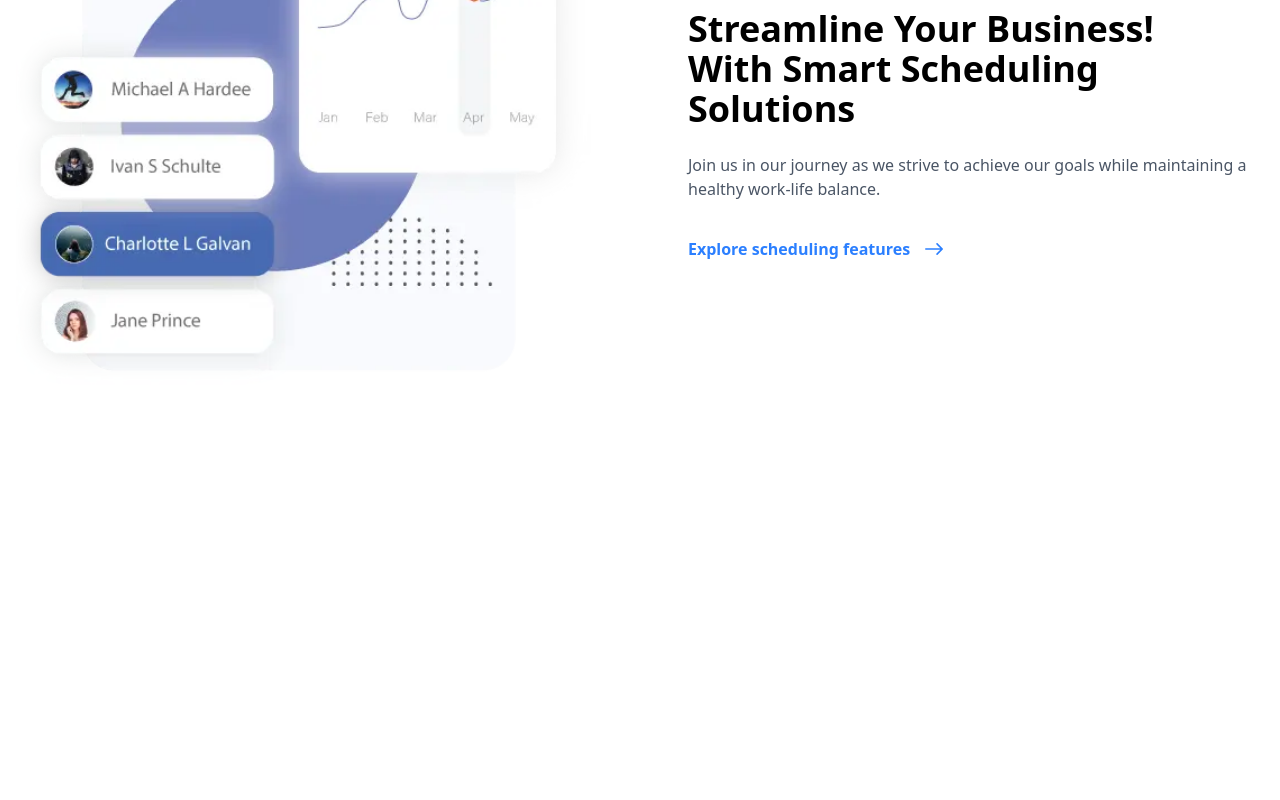
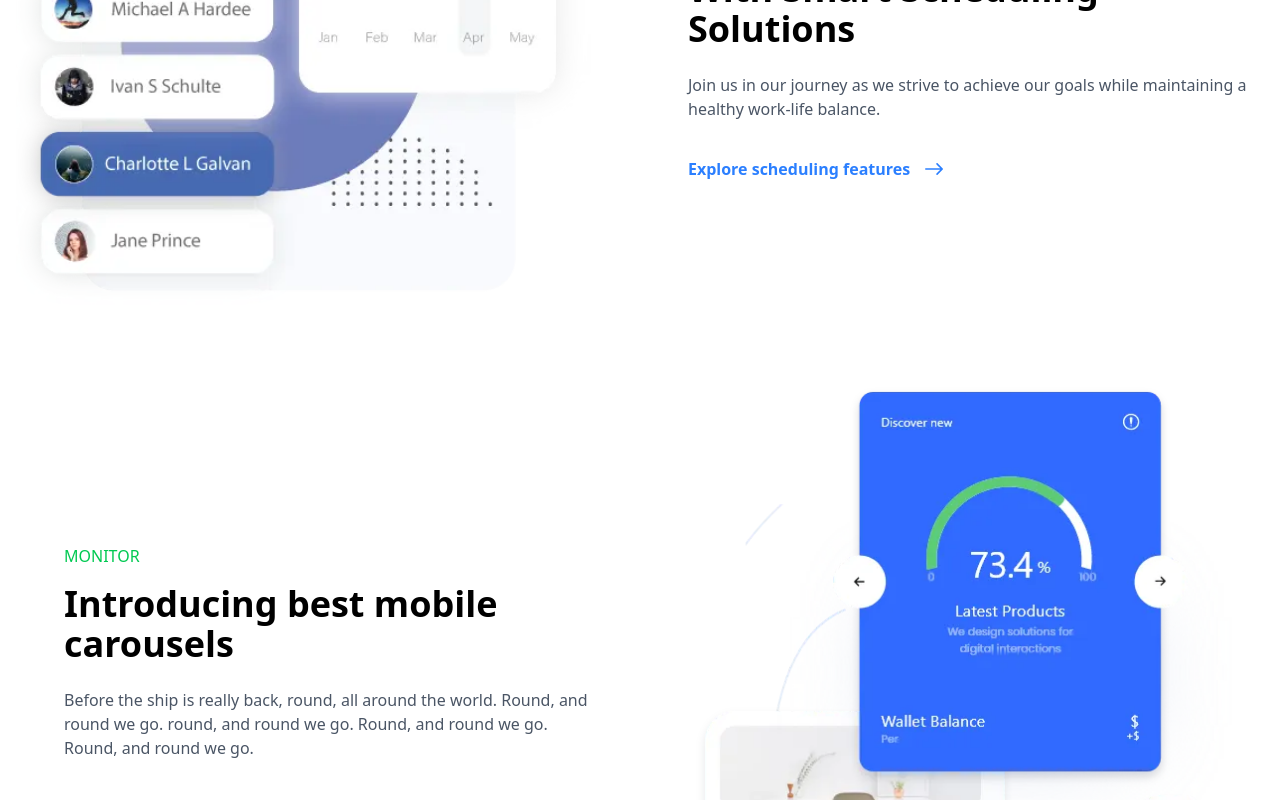
Before and after one commit to rehan606/Lending-Page, a React (Vite) app: page / in a window 1280 px wide. Shown: the part 2000-2800 px from the top of the page. Before the commit the page ends 2502 px from the top, so only its background shows below. Built offline with nearby package versions, Linux system fonts and the light colour scheme.

Commit message:
Complete Monitor section

```diff
--- a/src/App.jsx
+++ b/src/App.jsx
@@ -1,10 +1,9 @@
-// import { useState } from 'react'
-// import reactLogo from './assets/react.svg'
-// import viteLogo from '/vite.svg'
+
 import './App.css'
 import CompanyLogo from './components/CompanyLogo'
 import FeaturesSection from './components/FeaturesSection'
 import Hero from './components/Hero'
+import Monitor from './components/Monitor'
 import Navbar from './components/Navbar'
 import PurposeSection from './components/PurposeSection'
 import Schedule from './components/Schedule'
@@ -23,6 +22,7 @@ function App() {
           <PurposeSection/>
           <FeaturesSection/>
           <Schedule/>
+          <Monitor/>
         </div>
       </main>
 
--- /dev/null
+++ b/src/components/Monitor.jsx
@@ -0,0 +1,32 @@
+import React from 'react';
+import monitorImage from '../assets/monitor-card.webp';
+import { IoIosArrowRoundForward } from 'react-icons/io';
+
+const Monitor = () => {
+  return (
+    <section className="px-4 py-16 md:py-10 max-w-7xl mx-auto ">
+        <div className='flex flex-col md:flex-row items-center justify-between gap-12 md:gap-24'>
+
+            <div className='md:w-1/2 w-full md:pl-12'>
+                <p className=' mb-4 uppercase text-green-500'>monitor </p>
+                <h2 className='text-3xl md:text-4xl font-bold text-natural-900 mb-6'>
+                     Introducing best mobile <br /> carousels
+                </h2>
+
+                <p className='text-gray-600 mb-8 '>
+                    Before the ship is really back, round, all around the world. Round, and round we go. round, and round we go. Round, and round we go. Round, and round we go.
+                </p>
+
+                <a href="#" className='flex items-center text-blue-500 gap-2 hover:gap-5 font-semibold duration-200 '> Learn More about Monitoring <IoIosArrowRoundForward className='size-8' /> </a>
+            </div>
+
+            <div className='md:w-1/2 w-full'>
+                <img src={monitorImage} alt="monitor_image" className='w-full h-auto' />
+            </div>
+        </div>
+
+    </section>
+  )
+}
+
+export default Monitor
--- a/src/components/Schedule.jsx
+++ b/src/components/Schedule.jsx
@@ -4,15 +4,15 @@ import { IoIosArrowRoundForward } from 'react-icons/io'
 
 const Schedule = () => {
   return (
-    <section className="px-4 py-16 md:py-24 max-w-7xl mx-auto ">
+    <section className="px-4 py-12 md:py-4 max-w-7xl mx-auto ">
         <div className='flex flex-col md:flex-row items-center justify-between gap-12 md:gap-24'>
 
             <div className='md:w-1/2 w-full'>
-                <img src={scheduleImage} alt="schedule_image" className='w-full h-auto' />
+                <img src={scheduleImage} alt="schedule_image" className='w-full  h-auto' />
             </div>
 
             <div className='md:w-1/2 w-full '>
-                <p className='text-gray-600 mb-4 uppercase'>Schedule </p>
+                <p className=' mb-4 uppercase text-orange-500'>Schedule </p>
                 <h2 className='text-3xl md:text-4xl font-bold text-natural-900 mb-6'>
                     Streamline Your Business! <br /> With Smart Scheduling Solutions
                 </h2>
```
